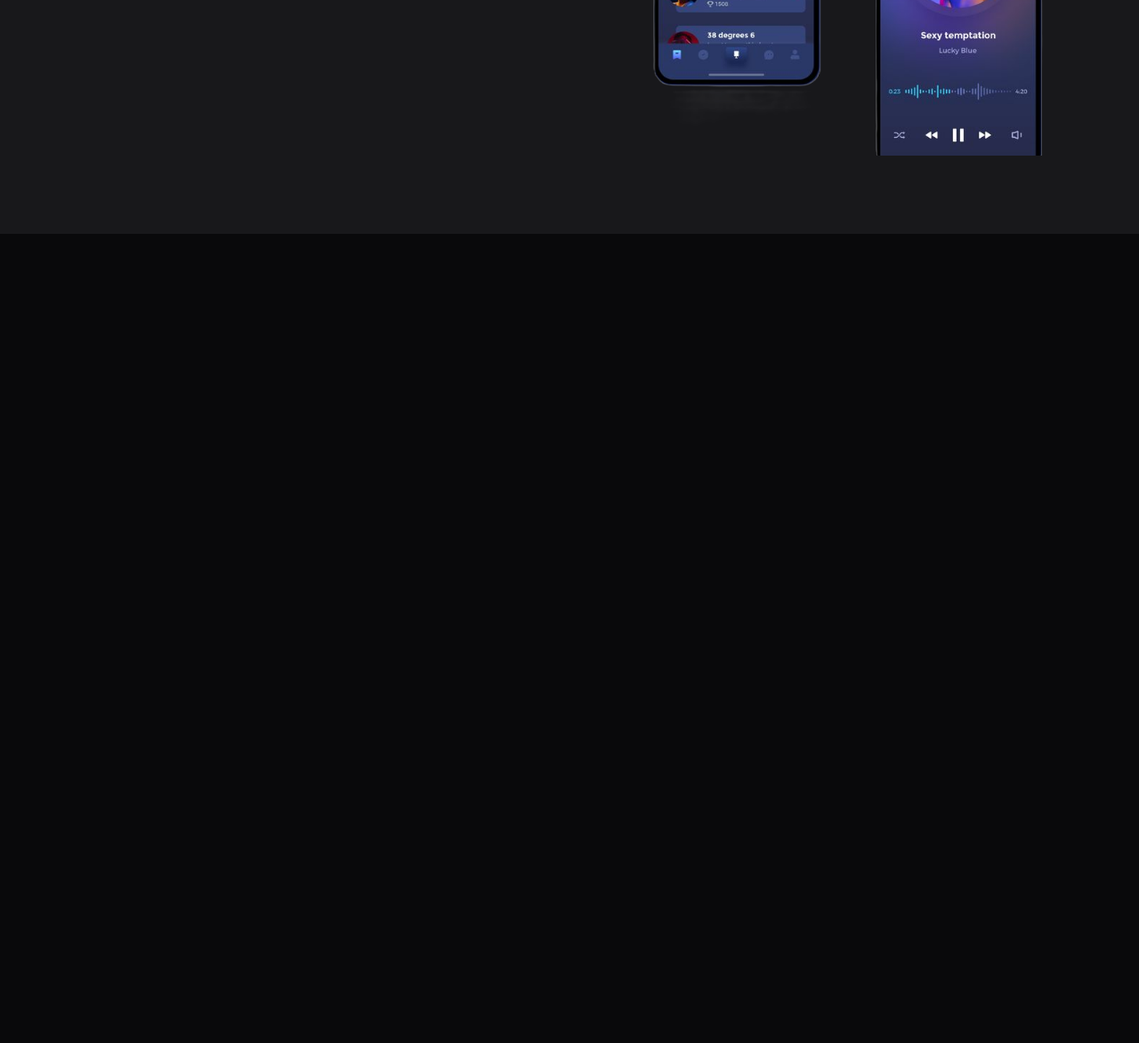
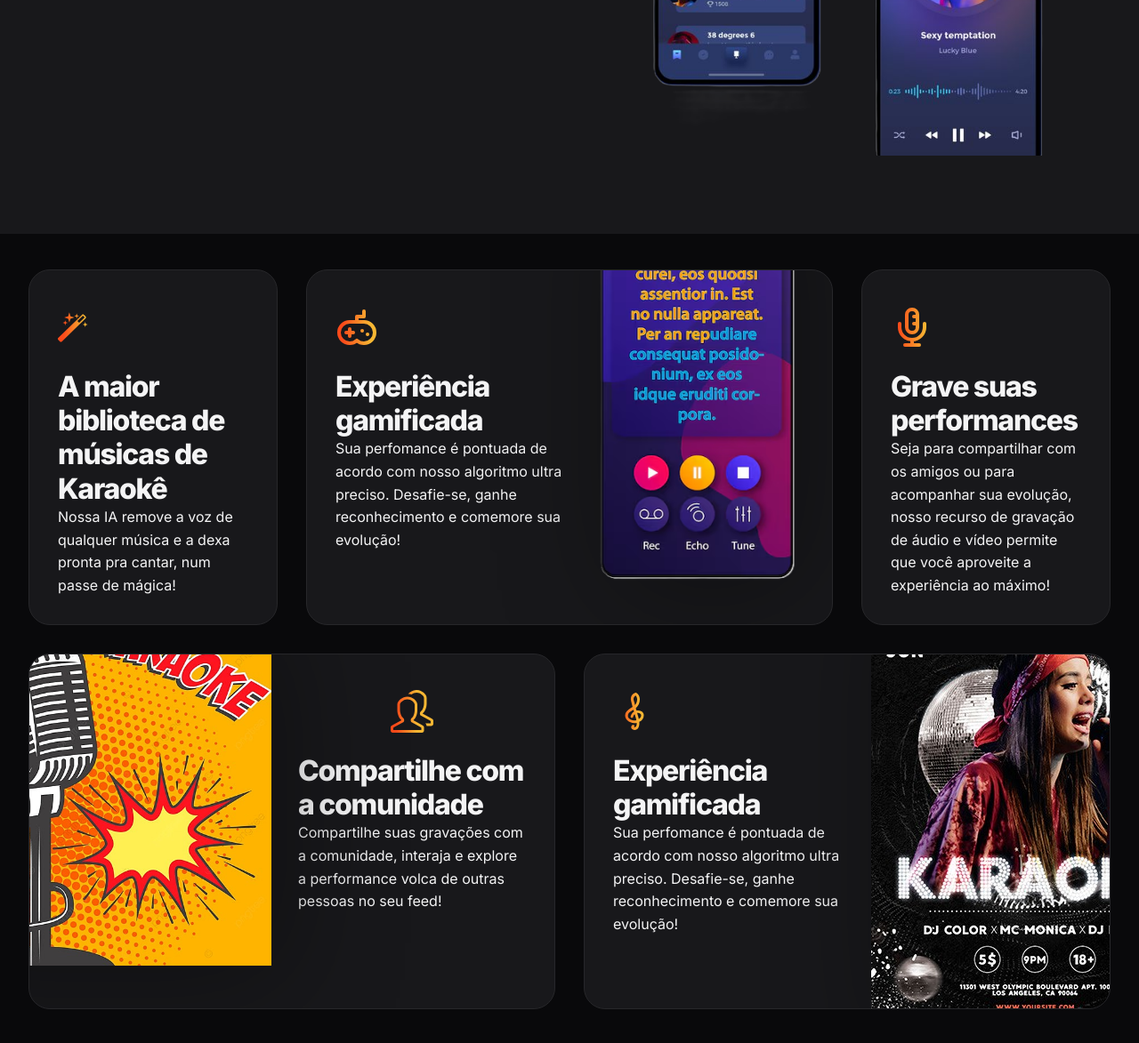
Before and after one commit to BrunoGj4/lan-page-karaoke, a plain HTML site: page index.html in a window 1280 px wide. Shown: the part 1208-2381 px from the top of the page at 89% size. Before the commit the page ends 1471 px from the top, so only its background shows below. Drawn offline with Linux system fonts and the light colour scheme.

Commit message:
09 - Criando o grid dos temas

```diff
--- a/index.html
+++ b/index.html
@@ -68,5 +68,64 @@
       </div>
     </div>
   </section>
+
+  <section id="features">
+    <div class="cards container py-lg grid gap-1">
+      <div class="card py-lg px-lg">
+        <img src="assets/icons/magic.svg" class="icons">
+        <h3>A maior biblioteca de músicas de Karaokê</h3>
+        <p>Nossa IA remove a voz de qualquer música e a dexa pronta pra cantar, num passe
+          de mágica!
+        </p>
+      </div>
+
+      <div class="card py-lg px-lg">
+        <div>
+          <img src="assets/icons/gaming-hover.svg" class="icons">
+          <h3>Experiência gamificada</h3>
+          <p>
+            Sua perfomance é pontuada de acordo com nosso algoritmo ultra preciso.
+            Desafie-se, ganhe reconhecimento e comemore sua evolução!
+          </p>
+        </div>
+        <img src="assets/img/karaoke-1.png" class="desktop-only">
+      </div>
+
+      <div class="card py-lg px-lg">
+        <img src="assets/icons/microphone-hover.svg" class="icons">
+        <h3>Grave suas performances</h3>
+        <p>
+          Seja para compartilhar com os amigos ou para acompanhar sua evolução,
+          nosso recurso de gravação de áudio e vídeo permite que você aproveite
+          a experiência ao máximo!
+        </p>
+      </div>
+
+      <div class="card py-lg px-lg">
+        <img src="assets/img/karaoke-3.png" class="desktop-only">
+        <div>
+          <img src="assets/icons/people.svg" class="icons">
+          <h3>Compartilhe com a comunidade</h3>
+          <p>
+            Compartilhe suas gravações com a comunidade, interaja e explore a
+            performance volca de outras pessoas no seu feed!
+          </p>
+        </div>
+      </div>
+
+      <div class="card py-lg px-lg">
+        <div>
+          <img src="assets/icons/clave.svg" class="icons">
+          <h3>Experiência gamificada</h3>
+          <p>
+            Sua perfomance é pontuada de acordo com nosso algoritmo ultra preciso.
+            Desafie-se, ganhe reconhecimento e comemore sua evolução!
+          </p>
+        </div>
+        <img src="assets/img/karaoke-4.png" class="desktop-only">
+      </div>
+
+    </div>
+  </section>
 </body>
 </html>
--- /dev/null
+++ b/styles/cards.css
@@ -0,0 +1,14 @@
+.card {
+  background: var(--surface-color);
+  border: 1px solid var(--stroke-color);
+  border-radius: 1.5rem;
+
+  & .icons {
+    height: 3rem;
+    width: 3rem;
+  }
+
+  & h3 {
+    margin-top: 1rem;
+  }
+}
--- /dev/null
+++ b/styles/features.css
@@ -0,0 +1,142 @@
+#features {
+  & .cards {
+    grid-template-columns: 21rem;
+    grid-template-rows: 25rem 25rem;
+    gap:2rem;
+  }
+
+  & .card {
+    position: relative;
+    overflow: hidden;
+
+    & img.desktop-only {
+      position: absolute;
+      max-width: 25rem;
+      filter: drop-shadow(
+        1rem 1rem 4rem rgb(0 0 0 / 0.34)
+      );
+    }
+  }
+
+  & .card:nth-child(1) {
+    grid-column: 1/2;
+  }
+
+  & .card:nth-child(2) {
+    grid-column: 2/2;
+
+    & > div {
+      max-width: 12rem;
+    }
+
+    & .desktop-only {
+      bottom: 5rem;
+      right: -10rem;
+    }
+  }
+
+    & .card:nth-child(3) {
+    grid-column: 1/2;
+  }
+
+  & .card:nth-child(4) {
+    grid-column: 2/2;
+
+    & > div {
+      max-width: 12rem;
+      margin-left:auto;
+    }
+
+    & .desktop-only {
+      bottom: 5rem;
+      left: -18rem;
+    }
+  }
+
+  & .card:nth-child(5) {
+    grid-column: 1/3;
+
+    & > div {
+      max-width: 18rem;
+    }
+
+    & .desktop-only {
+      bottom: -4rem;
+      right: .1rem;
+    }
+  }
+}
+
+@media (width >= 80em) {
+  #features {
+  & .cards {
+    grid-template-columns: 17.5rem 1fr 1fr 17.5rem;
+    grid-template-rows: 25rem 25rem;
+    gap:2rem;
+  }
+
+  & .card {
+    position: relative;
+    overflow: hidden;
+
+    & img.desktop-only {
+      position: absolute;
+      max-width: 35rem;
+    }
+  }
+
+  & .card:nth-child(1) {
+    grid-column: 1/2;
+  }
+
+  & .card:nth-child(2) {
+    grid-column: 2/4;
+
+    & > div {
+      max-width: 16rem;
+    }
+
+    & .desktop-only {
+      bottom: .1rem;
+      right: -8rem;
+    }
+  }
+
+  & .card:nth-child(3) {
+    grid-column: 4/5;
+  }
+
+  & .card:nth-child(4) {
+    grid-column: 1/3;
+    grid-row: 2/3;
+
+    & > div {
+      max-width: 16rem;
+      margin-left: auto;
+    }
+
+    & .desktop-only {
+      bottom: 3rem;
+      left: -8rem;
+    }
+
+    & img {
+      width: 25rem;
+    }
+  }
+
+  & .card:nth-child(5) {
+    grid-column: 3/5;
+    grid-row: 2/3;
+
+    & > div {
+      max-width: 16rem;
+    }
+
+    & .desktop-only {
+      bottom: -2rem;
+      right: -6rem;
+    }
+  }
+}
+}
--- a/styles/index.css
+++ b/styles/index.css
@@ -6,3 +6,5 @@
 @import url('hero.css');
 @import url('sections.css');
 @import url('about.css');
+@import url('cards.css');
+@import url('features.css') (width >= 48em);
```
Also changed, not shown: assets/icons/clave.svg (added), assets/icons/magic.svg (added), assets/icons/people.svg (added), assets/img/karaoke-3.png (added), assets/img/karaoke-4.png (added).
